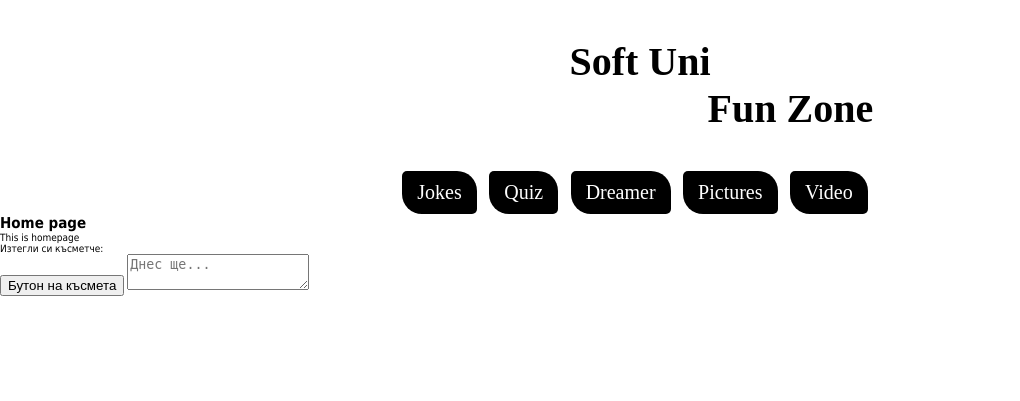
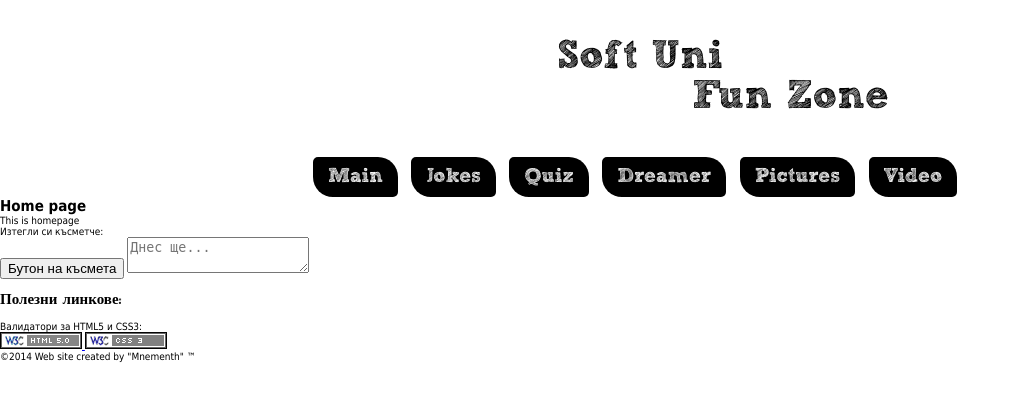
Before and after one commit to Team-Mnementh/WebFundamentals-Teamwork, a PHP site: template framework/views/home.php in a window 1280 px wide. Shown: the top 401 px of the page, without its empty margins (0-1020 px from the left). Run offline with PHP 8.4, Linux system fonts and the light colour scheme; the template is opened without the code that fills it, so the values that code supplies are empty; some web fonts are replaced.

Commit message:
Added footer and 2 more wishes.

```diff
--- a/framework/script/luckyScript.js
+++ b/framework/script/luckyScript.js
@@ -6,7 +6,8 @@ function getWish() {
     				'Задачата трудна ще решиш - време е да се успокоиш.',
     				'Днес в леглото остани - със задачите не ти върви.',
     				'Тази вечер няма да се спи - задачи ще решаваш до зори.',
-    				''];
+    				'Стига се прозява - задачата сама не се решава.',
+            'Вземи си напитка освежаваща сега, че с нея ще изкараш вечерта...'];
     var positionInArray = Math.floor(Math.random() * wishes.length);
 
     document.getElementById('text').innerHTML = wishes[positionInArray];
--- a/framework/views/footer.php
+++ b/framework/views/footer.php
@@ -1,2 +1,22 @@
+		<footer>
+			<section>
+				<div>
+					<header>
+						<h2>Полезни линкове:</h2>
+					</header>
+
+					<p>Валидатори за HTML5 и CSS3:</p>
+
+					<a href="http://validator.w3.org">
+						<img src="../images/footer/html5.png" alt="html5.png" width="82" heigt="17" />
+					</a>
+					<a href="http://css-validator.org"><img src="../images/footer/css3.png" alt="css3.png" width="82" heigt="17" /></a>
+				</div>
+
+				<div>
+					<p>&#169;2014 Web site created by "Mnementh" &#153;</p>
+				</div>
+			</section>
+		</footer>
 	</body>
 </html>
--- a/framework/views/header.php
+++ b/framework/views/header.php
@@ -11,11 +11,12 @@
 
 			<nav>
 				<ul>
+					<li><a href="http://su.gloffice.eu">Main</a></li>
 					<li><a href="#">Jokes</a></li>
-					<li><a href="quiz.php">Quiz</a></li>
-					<li><a href="dreamer.php">Dreamer</a></li>
+					<li><a href="http://su.gloffice.eu/quiz">Quiz</a></li>
+					<li><a href="http://su.gloffice.eu/dreamer">Dreamer</a></li>
 					<li><a href="#">Pictures</a></li>
-					<li><a href="test.php">Video</a></li>
+					<li><a href="http://su.gloffice.eu/test">Video</a></li>
 				</ul>
 			</nav>
-	</header>
+		</header>
```
Also changed, not shown: framework/fonts/SketchRockwell-Bold.ttf (added), framework/images/footer/css3.png (added), framework/images/footer/html5.png (added).
